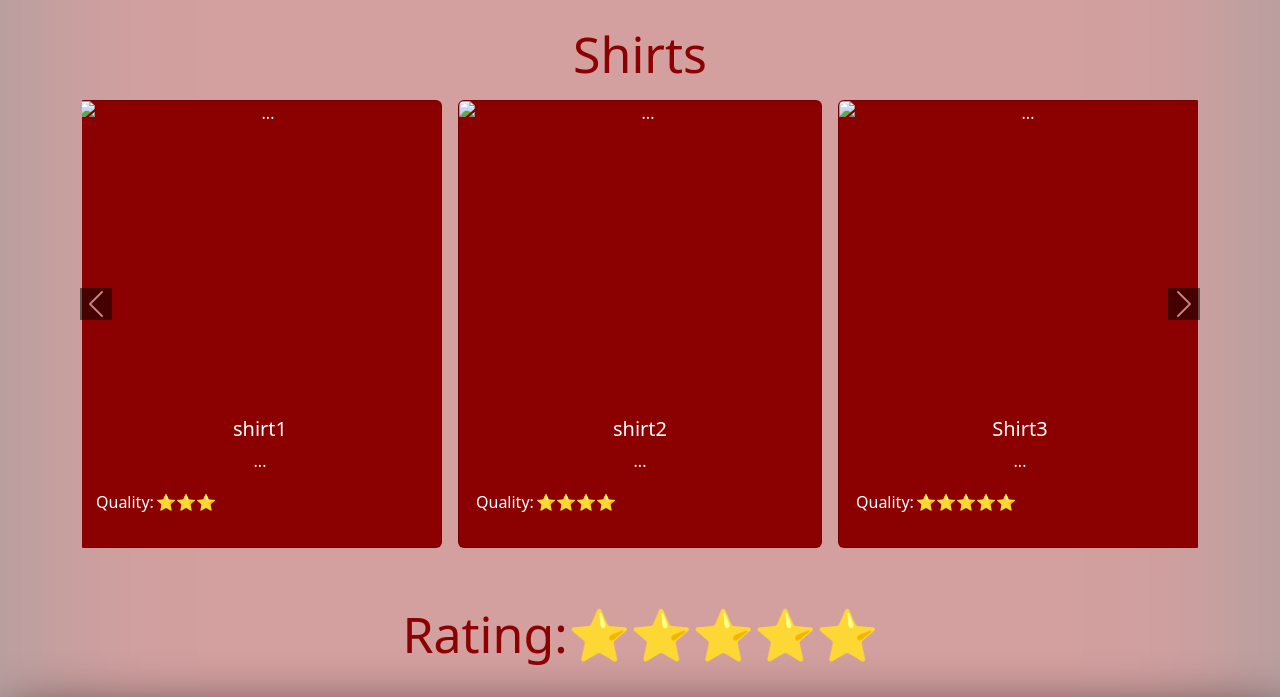
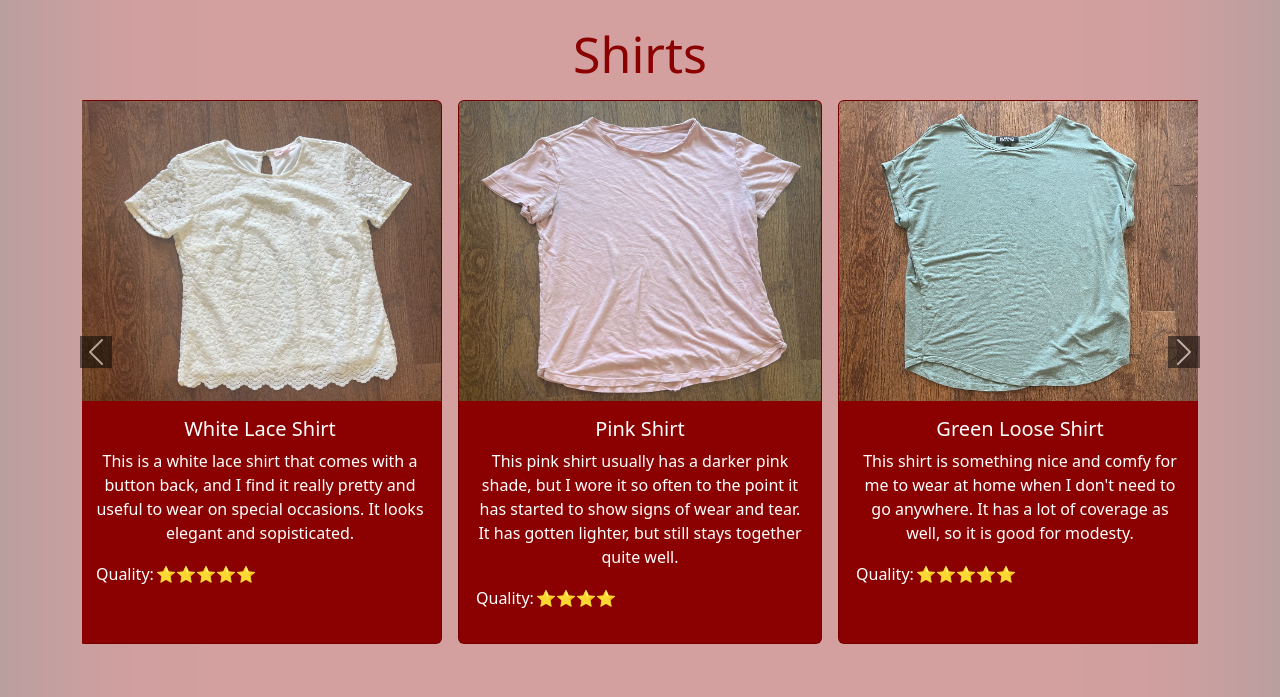
Before and after one commit to Shagan742/Summer-tainment-site, a plain HTML site: page index.html in a window 1280 px wide. Shown: the part 2310-3007 px from the top of the page. Drawn offline with nearby package versions, Linux system fonts and the light colour scheme.

Commit message:
finished the 2nd card set for clothings

```diff
--- a/index.html
+++ b/index.html
@@ -316,15 +316,15 @@
         <div class="col-lg-4 md-4 sm-8 p-2 bg">
           <!--start of card#1-->
           <div class="card h-100" style="background-color:darkred; color:white;">
-      <img src="..." class="card-img-top" alt="...">
+      <img src="imgs/shirt1.png" class="card-img-top" alt="White lace shirt">
       <div class="card-body">
-        <h5 class="card-title">shirt1</h5>
-        <p class="card-text">...</p>
+        <h5 class="card-title">White Lace Shirt</h5>
+        <p class="card-text">This is a white lace shirt that comes with a button back, and I find it really pretty and useful to wear on special occasions. It looks elegant and sopisticated.</p>
         <p class="card-rating-text">
           <table>
             <tr>
               <td>Quality:</td>
-              <td>⭐⭐⭐</td>
+              <td>⭐⭐⭐⭐⭐</td>
             </tr>
           </table>
         </p>
@@ -336,10 +336,10 @@
 
           <!--start of card#2-->
           <div class="card h-100" style="background-color:darkred; color:white;">
-      <img src="..." class="card-img-top" alt="...">
+      <img src="imgs/shirt2.png" class="card-img-top" alt="pink shirt">
       <div class="card-body">
-        <h5 class="card-title">shirt2</h5>
-        <p class="card-text">...</p>
+        <h5 class="card-title">Pink Shirt</h5>
+        <p class="card-text">This pink shirt usually has a darker pink shade, but I wore it so often to the point it has started to show signs of wear and tear. It has gotten lighter, but still stays together quite well.</p>
         <p class="card-rating-text">
           <table>
             <tr>
@@ -356,10 +356,10 @@
 
           <!--start of card#3-->
           <div class="card h-100" style="background-color:darkred; color:white;">
-      <img src="..." class="card-img-top" alt="...">
+      <img src="imgs/shirt3.png" class="card-img-top" alt="Green loose shirt">
       <div class="card-body">
-        <h5 class="card-title">Shirt3</h5>
-        <p class="card-text">... </p>
+        <h5 class="card-title">Green Loose Shirt</h5>
+        <p class="card-text">This shirt is something nice and comfy for me to wear at home when I don't need to go anywhere. It has a lot of coverage as well, so it is good for modesty.</p>
         <p class="card-rating-text">
           <table>
             <tr>
@@ -507,7 +507,7 @@
           <td class="convenience-table-text">This Joyba was by far one of the bestest things I've had. However, it is just a fruit juice with popping bubbles. Even though it is ordinary, I find it special.</td>
         </tr>
         <tr>
-          <td class="convenience-table-text">Tiramsu Cups</td>
+          <td class="convenience-table-text">Tiramisu Cups</td>
           <td class="convenience-table-text2">99%</td>
           <td class="convenience-table-text">⭐⭐⭐⭐⭐</td>
           <td class="convenience-table-text">The tiramisu cups were also very tasty, and they even were in glass cups. Basically, we have free glass. However, the more often I buy this, the more my glass cup collection grows by 6.</td>
```
Also changed, not shown: imgs/shirt1.png (added), imgs/shirt2.png (added), imgs/shirt3.png (added).
